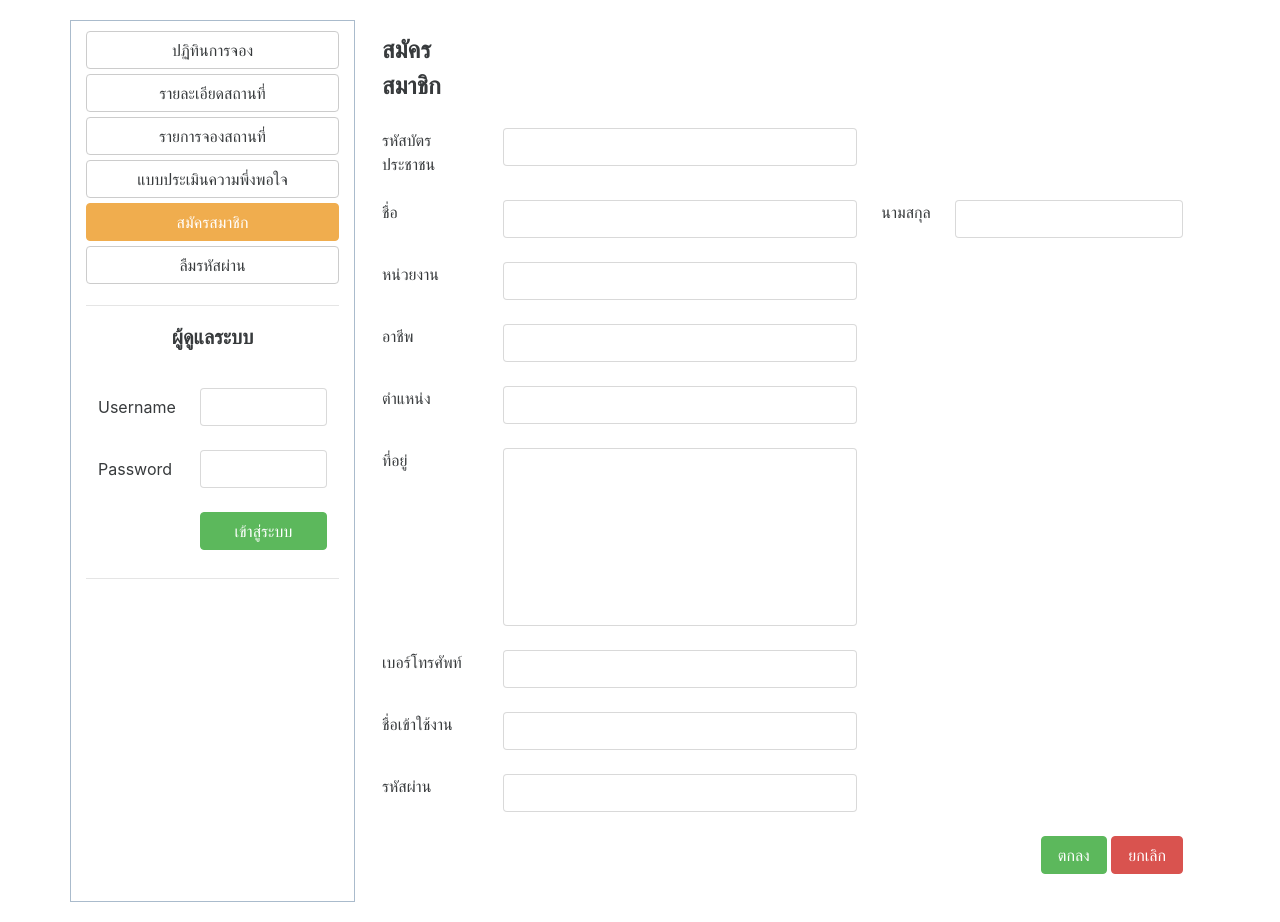
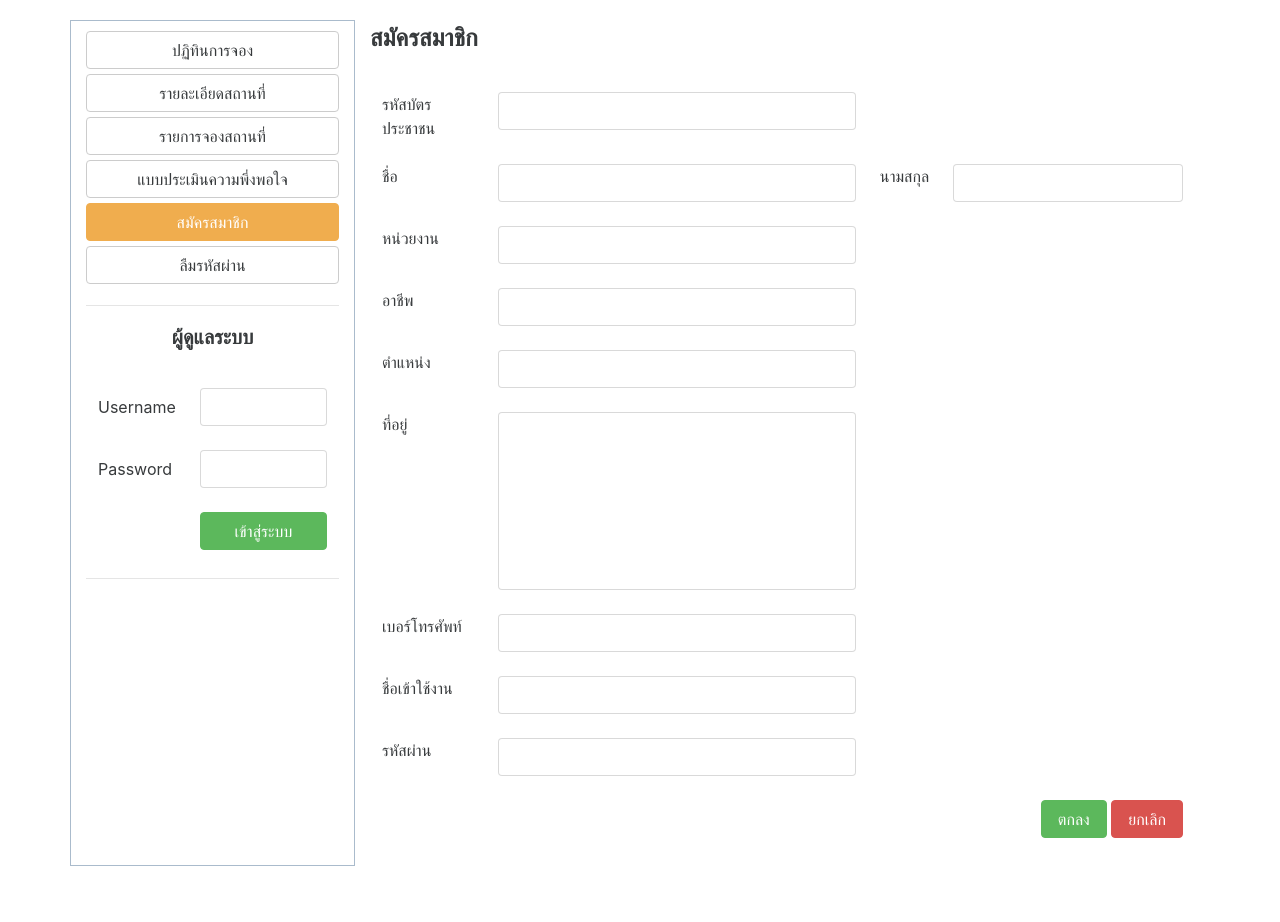
Before and after one commit to compilerexe-freelance/php_booking_university_room, a PHP site: page /register.php in a window 1280 px wide. Shown: the part 250-1172 px from the top of the page. After the commit the page ends 1116 px from the top, so only its background shows below. Run offline with PHP 8.4, Linux system fonts and the light colour scheme.

Commit message:
Fix label register page.

```diff
--- a/register.php
+++ b/register.php
@@ -25,10 +25,11 @@
       <?php include('components/aside_left.php'); ?>
 
       <div class="col-md">
+        <span style="font-size: 24px; font-weight: bold;">สมัครสมาชิก</span>
         <table class="table">
           <thead>
             <tr>
-              <th><span style="font-size: 24px; font-weight: bold;">สมัครสมาชิก</span></th>
+              <th></th>
               <th></th>
               <th></th>
               <th></th>
@@ -38,8 +39,7 @@
             <tr>
               <td><span>รหัสบัตรประชาชน</span></td>
               <td><input type="text" class="form-control"></td>
-              <td></td>
-              <td></td>
+
             </tr>
             <tr>
               <td><span>ชื่อ</span></td>
```
